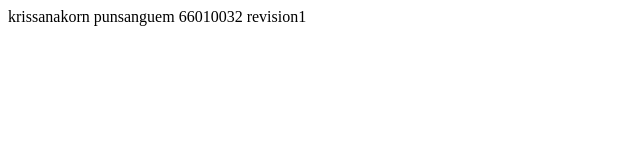
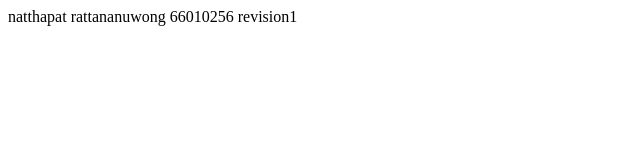
Before and after one commit to folk-krissanakorn/git101, a plain HTML site: page index.html in a window 1280 px wide. Shown: the full height of the page, 0-640 px from the left. Drawn offline with Linux system fonts and the light colour scheme.

Commit message:
Update index.html

```diff
--- a/index.html
+++ b/index.html
@@ -6,6 +6,6 @@
     <title>Document</title>
 </head>
 <body>
-    krissanakorn punsanguem 66010032 revision1
+    natthapat rattananuwong 66010256 revision1
 </body>
 </html>
```
